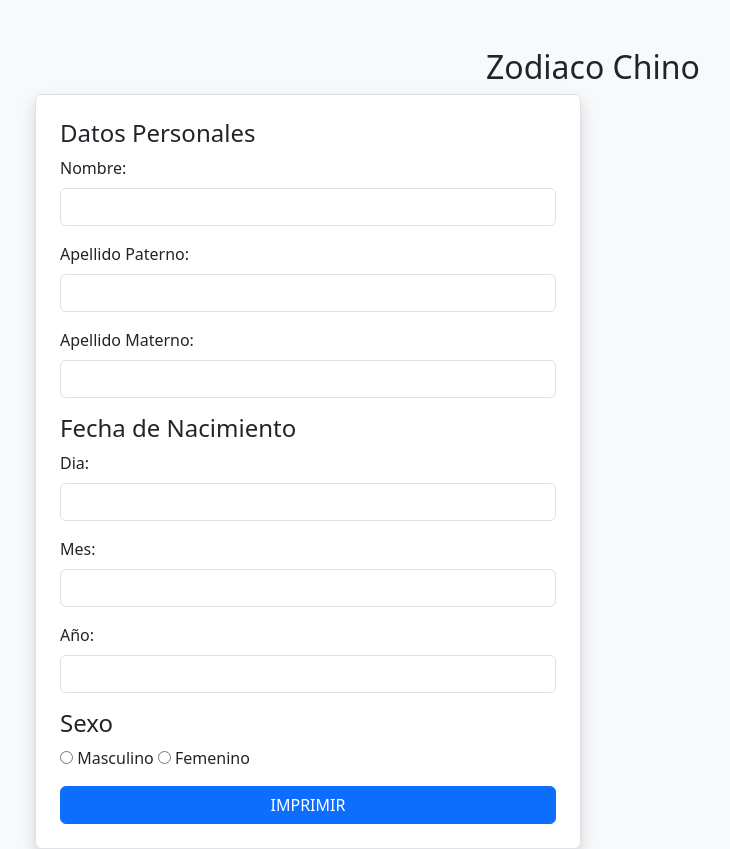
After one commit to IDGS-801-22002343/IntroFlask, a Flask app: page /Zodiaco in a window 1280 px wide. The commit adds this page. Shown: the whole page, without its empty margins (47-777 px from the left). Run offline with Flask 3, Linux system fonts and the light colour scheme.

Commit message:
Zodiaco-Flask 17-02-2025

```diff
--- a/main.py
+++ b/main.py
@@ -1,4 +1,5 @@
 from flask import Flask, render_template, request
+from datetime import datetime
 
 app = Flask(__name__)
 
@@ -119,5 +120,40 @@ def calcular():
 
     return render_template("Cinepolis.html", total=total, nombre=nombre, boletos=boletos, mensaje=None)
 
+
+def obtener_signo_zodiaco_chino(anio):
+    signos = ["Mono", "Gallo", "Perro", "Cerdo", "Rata", "Buey", "Tigre", "Conejo", "Dragon", "Serpiente", "Caballo", "Cabra"]
+
+    while anio >= 12:
+        anio -= 12
+
+    return signos[anio]
+
+
+@app.route("/Zodiaco")
+def zodiaco():
+    return render_template("zodiaco.html")
+
+@app.route("/signo", methods=["POST"])
+def obtenerSigno():
+    nombre = request.form.get("nombre")
+    apellido_paterno = request.form.get("apellido_paterno")
+    apellido_materno = request.form.get("apellido_materno")
+    dia = int(request.form.get("dia"))
+    mes = int(request.form.get("mes"))
+    anio = int(request.form.get("anio"))
+    sexo = request.form.get("sexo")
+
+    fecha_actual = datetime.now()
+
+    edad = datetime.now().year - anio
+
+    if (mes > fecha_actual.month) or (mes == fecha_actual.month and dia > fecha_actual.day):
+        edad -= 1
+
+    signo = obtener_signo_zodiaco_chino(anio)
+
+    return render_template("zodiaco.html", nombre=nombre, apellido_paterno=apellido_paterno, apellido_materno=apellido_materno, edad=edad, signo=signo,sexo=sexo)
+
 if __name__ == "__main__":
     app.run(debug=True, port=3000)
--- a/templates/OperasBas.html
+++ b/templates/OperasBas.html
@@ -20,7 +20,7 @@
     <label for="multiplicacion">Multiplicacion</label><br>
 
     <input type="radio" id="division" name="operacion" value="division">
-    <label for="division">División</label><br>
+    <label for="division">Division</label><br>
 
     <input type="submit" value="Calcular">
 
--- /dev/null
+++ b/templates/zodiaco.html
@@ -0,0 +1,64 @@
+<!DOCTYPE html>
+<html lang="es">
+<head>
+    <meta charset="UTF-8">
+    <meta name="viewport" content="width=device-width, initial-scale=1.0">
+    <title>Zodiaco Chino</title>
+    <link rel="stylesheet" href="https://cdn.jsdelivr.net/npm/bootstrap@5.3.0/dist/css/bootstrap.min.css">
+</head>
+<body class="bg-light">
+
+    <div class="container mt-5">
+        <h2 class="text-center">Zodiaco Chino</h2>
+        <div class="row">
+            <div class="col-md-6">
+                <form action="/signo" method="post" class="p-4 border bg-white shadow rounded">
+                    <h4>Datos Personales</h4>
+                    <div class="mb-3">
+                        <label class="form-label">Nombre:</label>
+                        <input type="text" name="nombre" class="form-control" required>
+                    </div>
+                    <div class="mb-3">
+                        <label class="form-label">Apellido Paterno:</label>
+                        <input type="text" name="apellido_paterno" class="form-control" required>
+                    </div>
+                    <div class="mb-3">
+                        <label class="form-label">Apellido Materno:</label>
+                        <input type="text" name="apellido_materno" class="form-control" required>
+                    </div>
+                    <h4>Fecha de Nacimiento</h4>
+                    <div class="mb-3">
+                        <label class="form-label">Dia:</label>
+                        <input type="number" name="dia" class="form-control" required min="1" max="31">
+                    </div>
+                    <div class="mb-3">
+                        <label class="form-label">Mes:</label>
+                        <input type="number" name="mes" class="form-control" required min="1" max="12">
+                    </div>
+                    <div class="mb-3">
+                        <label class="form-label">Año:</label>
+                        <input type="number" name="anio" class="form-control" required>
+                    </div>
+                    <h4>Sexo</h4>
+                    <div class="mb-3">
+                        <input type="radio" name="sexo" value="Masculino" required> Masculino
+                        <input type="radio" name="sexo" value="Femenino" required> Femenino
+                    </div>
+                    <button type="submit" class="btn btn-primary w-100">IMPRIMIR</button>
+                </form>
+            </div>
+            <div class="col-md-6 text-center">
+                {% if nombre %}
+                    <h3>Hola <strong>{{ nombre }} {{ apellido_paterno }} {{ apellido_materno }}</strong></h3>
+                    <p>Tienes <strong>{{ edad }}</strong> años</p>
+                    <p>Eres {{ sexo }}</p>
+                    <p>Tu signo zodiacal es: <strong>{{ signo }}</strong></p>
+                    <img src="/static/img/{{ signo.lower() }}.jpg" alt="{{ signo }}" class="img-fluid mt-3">
+                {% endif %}
+            </div>
+        </div>
+    </div>
+
+    <script src="https://cdn.jsdelivr.net/npm/bootstrap@5.3.0/dist/js/bootstrap.bundle.min.js"></script>
+</body>
+</html>
```
Also changed, not shown: static/img/buey.jpg (added), static/img/caballo.jpg (added), static/img/cabra.jpg (added), static/img/cerdo.jpg (added), static/img/conejo.jpg (added), static/img/dragon.jpg (added), static/img/gallo.jpg (added), static/img/mono.jpg (added), static/img/perro.jpg (added), static/img/rata.jpg (added), static/img/serpiente.jpg (added), static/img/tigre.jpg (added).
